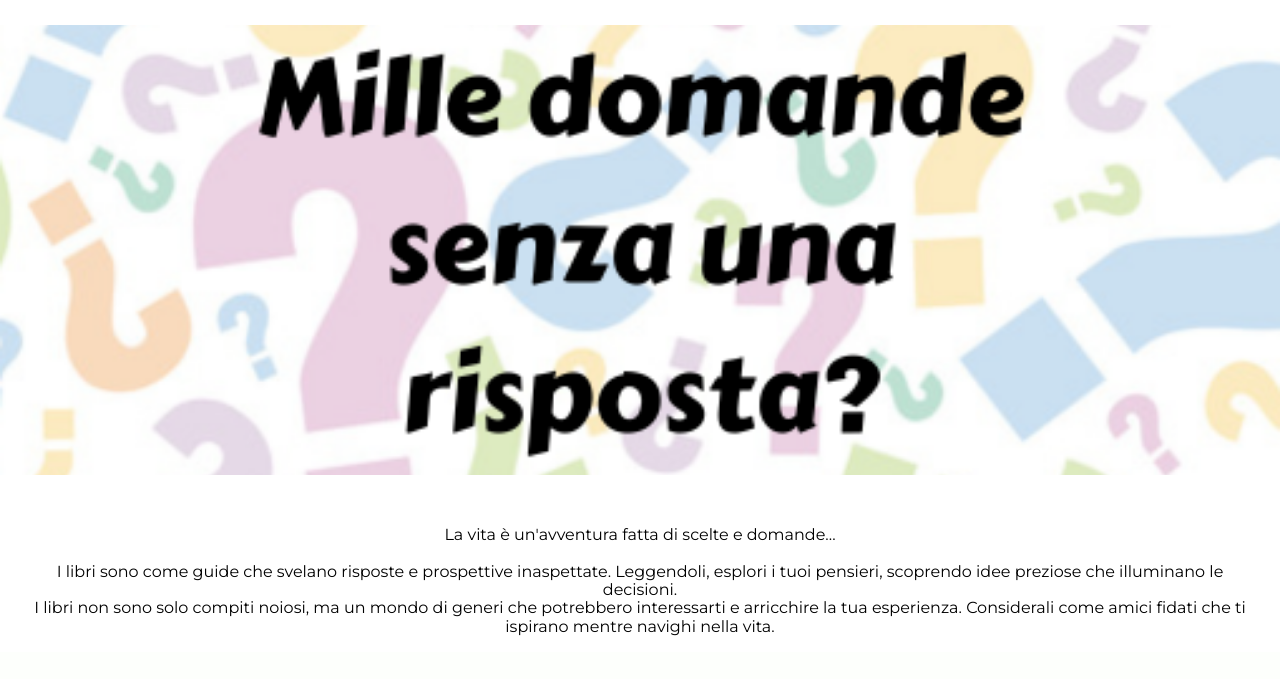
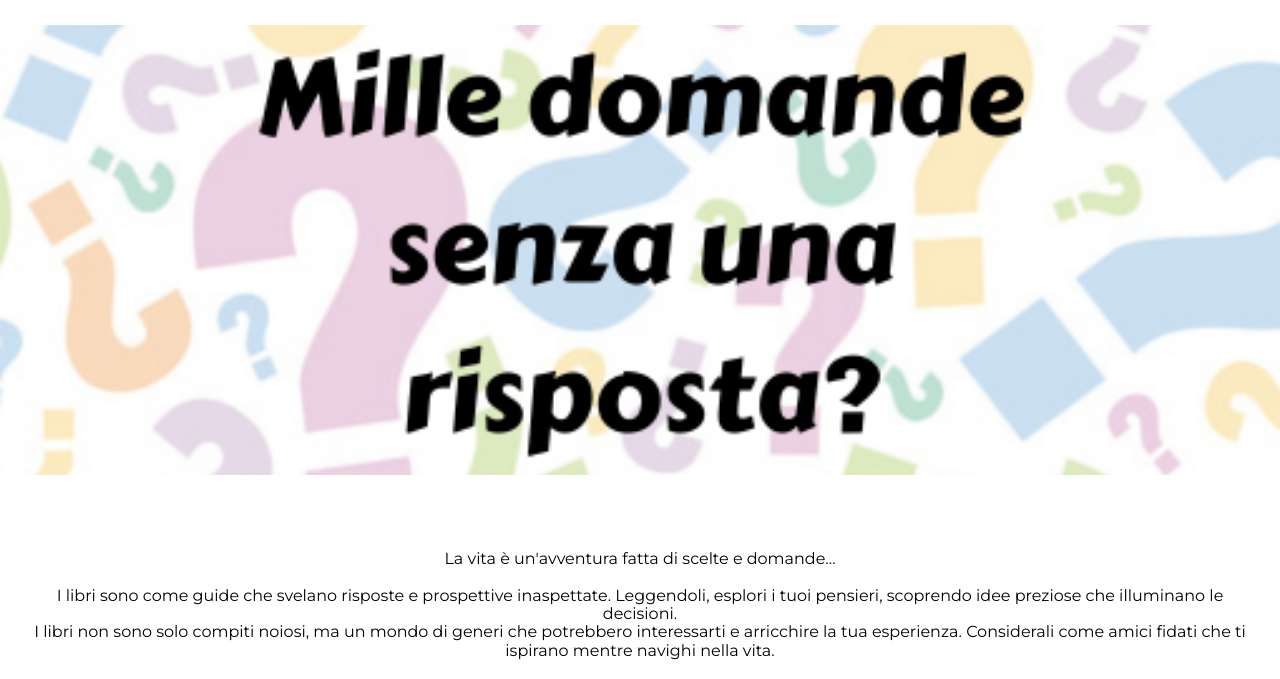
Before and after one commit to AndrewVittorio/Biblioteca, a plain HTML site: page index.html in a window 1280 px wide. Shown: the part 63-742 px from the top of the page. Drawn offline with nearby package versions, Linux system fonts and the light colour scheme; a web font is replaced by a local one.

Commit message:
Update Provasito_0.css

```diff
--- a/Provasito_0.css
+++ b/Provasito_0.css
@@ -86,7 +86,7 @@ color: #48acff;
 }
 
 #presentazione {
-    margin: 15px 30px 15px 30px;
+    margin: 40px 30px 20px 30px;
     text-align: center;
 }
 
@@ -249,8 +249,6 @@ img.libro {
         text-decoration: underline;
         color: black;
     }
-
-/*--------------------------------------------------------------------------------------------------------------------*/
 @media screen and (max-width: 1000px) {
 
     .hero {
```
